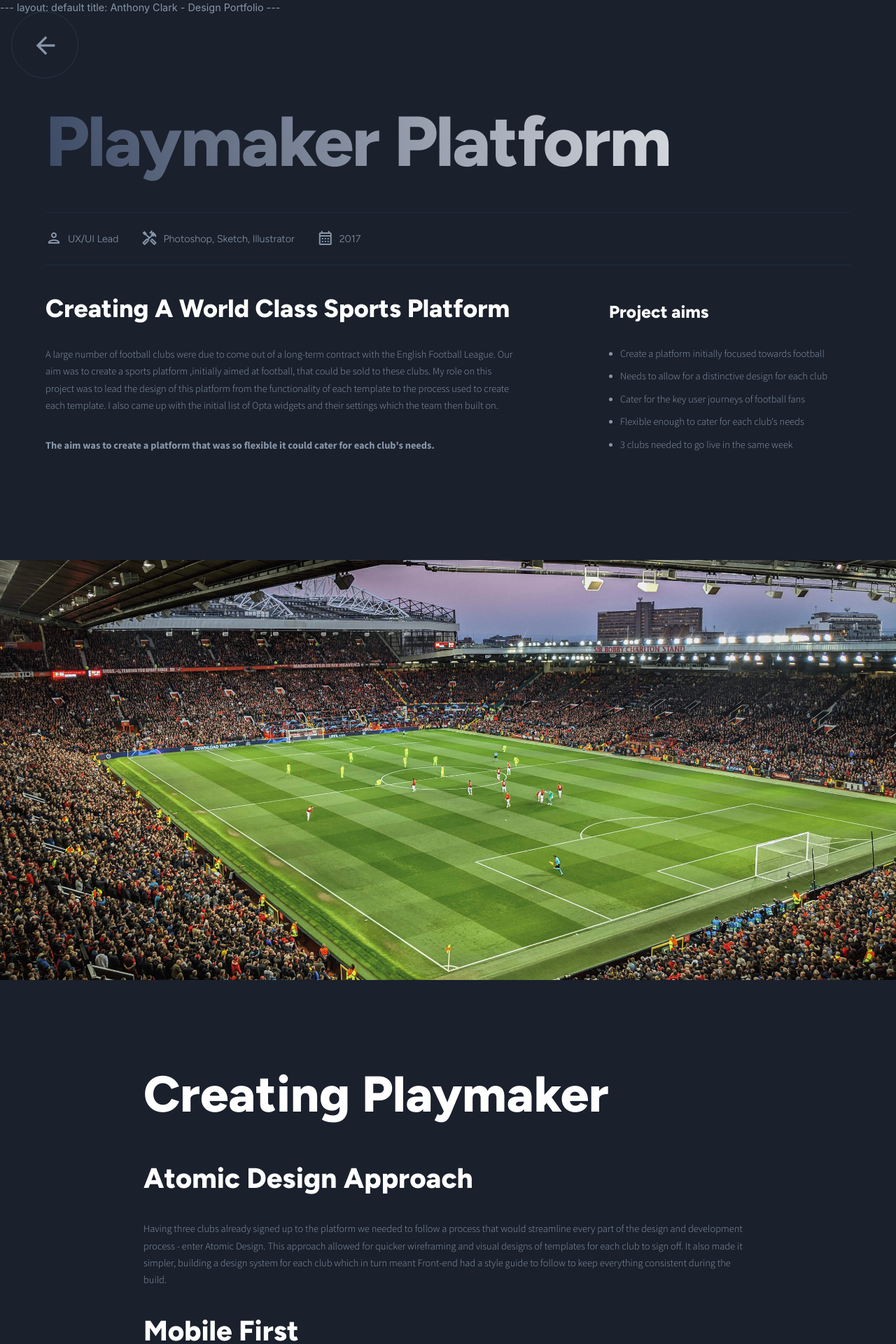
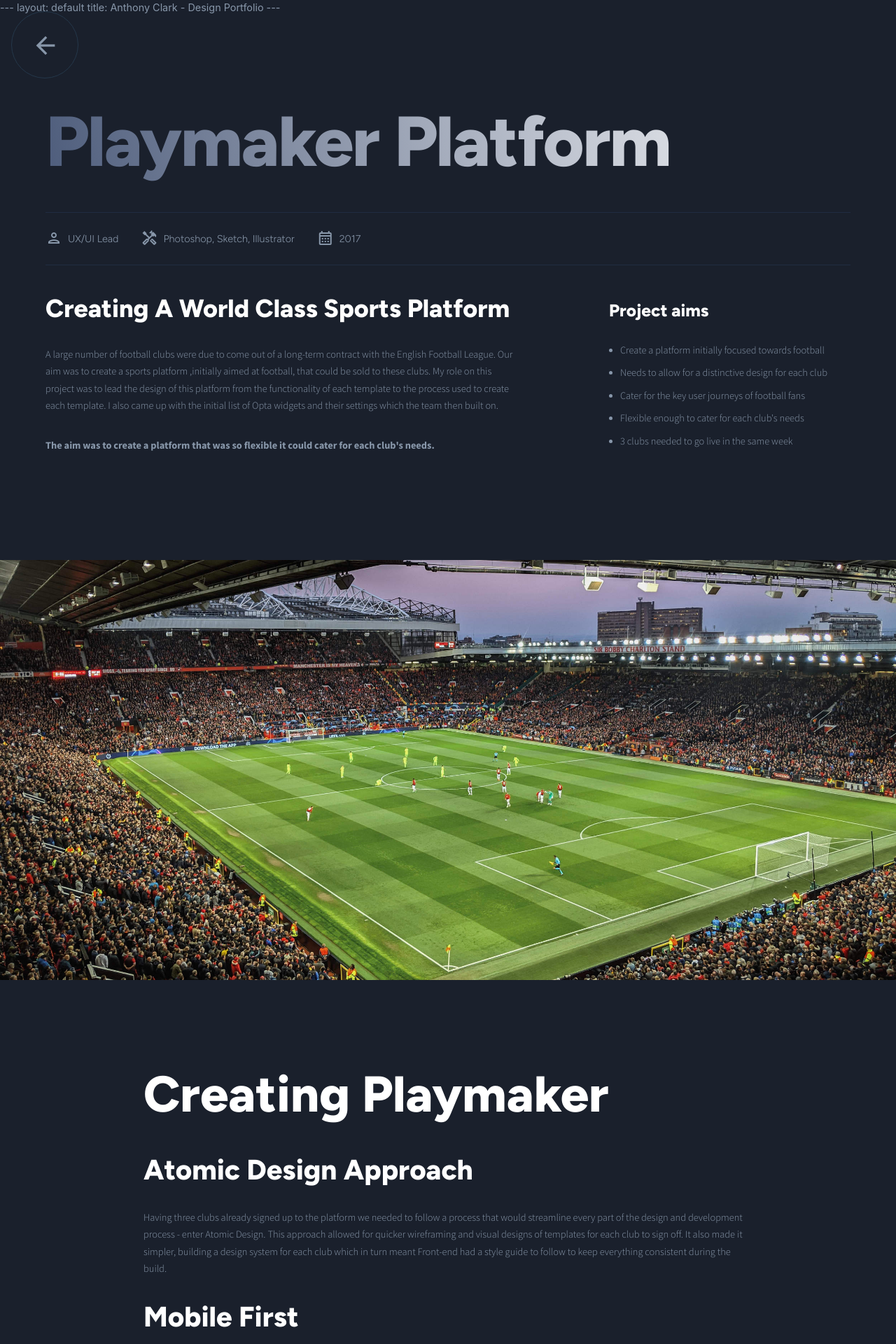
Before and after one commit to anthony-clark/AnthonyClark.github.io, a Jekyll site: the page index.html, which Jekyll copies as it is, in a window 1280 px wide. Shown: the top 1920 px of the page at 70% size. Built offline with Jekyll 4.4.1, drawn with Linux system fonts in a browser that asks for light colours; nearby versions of some CDN libraries.

Commit message:
css tweaks and new images

```diff
--- a/css/main.css
+++ b/css/main.css
@@ -119,16 +119,16 @@
      font-weight: 800;
      letter-spacing: -2px;
      color: #fff;
-     background-image: linear-gradient(80deg, #3c4a65, #FFFFFF);
+     background-image: linear-gradient(80deg, #4e5d7c, #FFFFFF);
      background-clip: text;
   -webkit-background-clip: text;
   color: transparent;
 }
 h2 {
-    font-size: 2.8em;
+    font-size: 3em;
      font-family:'Figtree','Helvetica', 'Arial', 'Sans-Serif';
     font-weight: 800;
-     margin: 0 0 48px 0;
+     margin: 0 0 40px 0;
           color: #fff;
 }
 h2.larger-h2{
@@ -141,7 +141,7 @@
     font-weight: 600;
      margin: 0 0 32px 0;
      color: #fff;
-     line-height: 1.4em;
+     line-height: 1.2em;
 }
 h4.template-features {
     font-size: 1.5em;
@@ -200,7 +200,7 @@
     background-image: url("../images/playmaker/playmaker-hero.jpg");
 }
 .hero-image.playmaker-templates{
-    background-image: url("../images/playmaker/playmaker-template-hero.jpg");
+    background-image: url("../images/playmaker/playermaker-template-hero-v2");
 }
 
 .screenshot-info-left{
@@ -324,6 +324,9 @@
     font-size: 1.3em;
     color: #8897aa;
   }
+  section.project-list ul li a.active strong{
+    color:#8897aa;
+  }
   section.project-list ul li a.active:hover span{
     right: 30px;
 margin-top: -90px;
@@ -335,7 +338,7 @@
     font-size: 2em;
     line-height: 1em;
      font-family:'Figtree','Helvetica', 'Arial', 'Sans-Serif';
-    font-weight: 300;
+    font-weight: 600;
      color: #fff;
   }
   section.project-list ul li a span{
@@ -364,7 +367,6 @@
             left: 16px;
             top: auto;
         }
-
         .container{
             max-width:90%;
             margin:60px auto 0 auto;
@@ -388,13 +390,16 @@
                 font-size: 4.5em;
             }
             h2, h2.larger-h2 {
-                font-size: 4em;
+                font-size: 3.5em;
+            }
+            h2.larger-h2 {
+                margin-bottom: 32px;
             }
             h3 {
-                font-size: 2.3em;
+                font-size: 2.2em;
             }
             h3.center{
-                font-size: 1.8em;
+                font-size: 1.5em;
             }
             ul li{
                 font-size: 1.2em;
@@ -449,4 +454,17 @@
                 width:100%;
                margin-right: 0;
             }
+            section.project-list ul li a strong{
+            font-size: 1.4em;
+            line-height: 1.2em;
+            }
+            section.project-list ul li a span{
+                right: 0;
+                  font-size: 56px;
+                  margin-top:-60px;
+            }
+            section.project-list ul li a{
+                font-size: 1em;
+                padding-right: 80px;
+            }
       }
```
Also changed, not shown: images/playmaker/playermaker-template-hero-v2.jpg (added).
